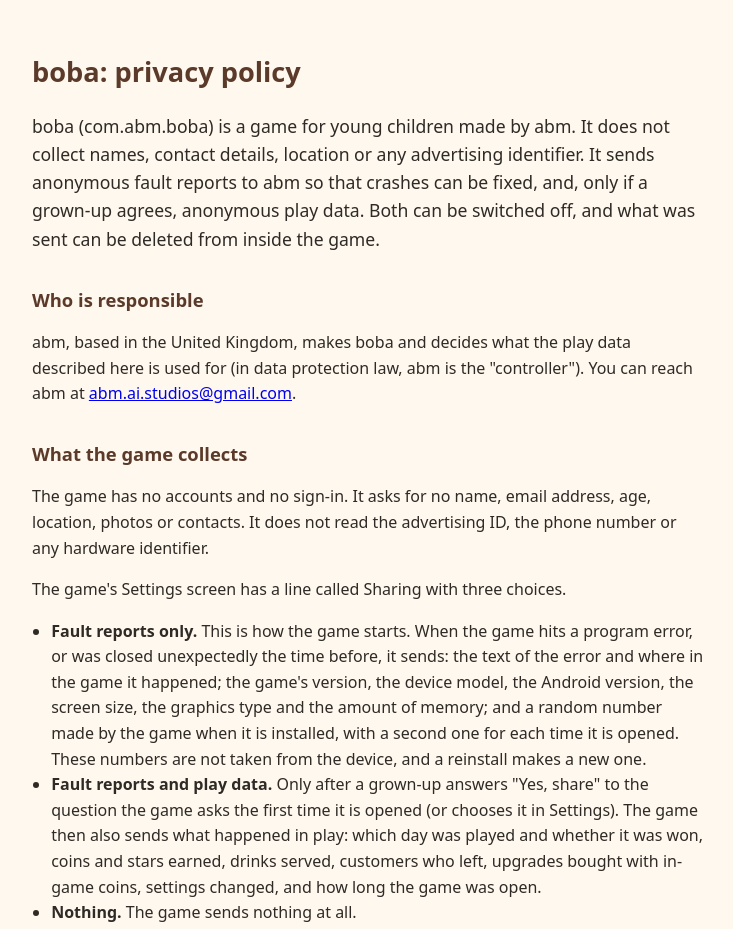
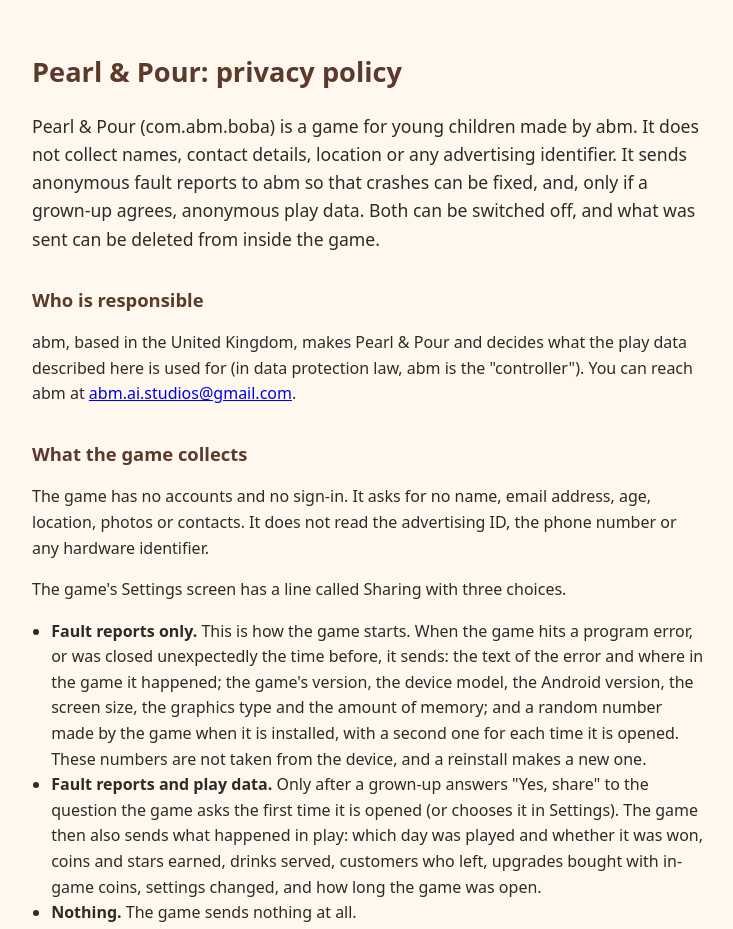
Before and after one commit to haikai-ai/privacy, a plain HTML site: page boba.html in a window 1280 px wide. Shown: the top 929 px of the page, without its empty margins (272-1005 px from the left). Drawn offline with Linux system fonts and the light colour scheme.

Commit message:
The tea game is called Pearl & Pour

```diff
--- a/boba.html
+++ b/boba.html
@@ -3,7 +3,7 @@
 <head>
 <meta charset="utf-8">
 <meta name="viewport" content="width=device-width, initial-scale=1">
-<title>boba: privacy policy</title>
+<title>Pearl &amp; Pour: privacy policy</title>
 <style>
   body { font-family: system-ui, -apple-system, "Segoe UI", Roboto, sans-serif; line-height: 1.6; color: #2f2a26; background: #fff8ef; margin: 0; }
   main { max-width: 42rem; margin: 0 auto; padding: 2rem 1rem 4rem; }
@@ -16,11 +16,11 @@
 </head>
 <body>
 <main>
-<h1>boba: privacy policy</h1>
-<p class="lead">boba (com.abm.boba) is a game for young children made by abm. It does not collect names, contact details, location or any advertising identifier. It sends anonymous fault reports to abm so that crashes can be fixed, and, only if a grown-up agrees, anonymous play data. Both can be switched off, and what was sent can be deleted from inside the game.</p>
+<h1>Pearl &amp; Pour: privacy policy</h1>
+<p class="lead">Pearl &amp; Pour (com.abm.boba) is a game for young children made by abm. It does not collect names, contact details, location or any advertising identifier. It sends anonymous fault reports to abm so that crashes can be fixed, and, only if a grown-up agrees, anonymous play data. Both can be switched off, and what was sent can be deleted from inside the game.</p>
 
 <h2>Who is responsible</h2>
-<p>abm, based in the United Kingdom, makes boba and decides what the play data described here is used for (in data protection law, abm is the "controller"). You can reach abm at <a href="mailto:abm.ai.studios@gmail.com">abm.ai.studios@gmail.com</a>.</p>
+<p>abm, based in the United Kingdom, makes Pearl &amp; Pour and decides what the play data described here is used for (in data protection law, abm is the "controller"). You can reach abm at <a href="mailto:abm.ai.studios@gmail.com">abm.ai.studios@gmail.com</a>.</p>
 
 <h2>What the game collects</h2>
 <p>The game has no accounts and no sign-in. It asks for no name, email address, age, location, photos or contacts. It does not read the advertising ID, the phone number or any hardware identifier.</p>
@@ -69,7 +69,7 @@
 <h2>Contact</h2>
 <p>Questions about this policy: <a href="mailto:abm.ai.studios@gmail.com">abm.ai.studios@gmail.com</a>.</p>
 
-<footer>Effective 18 November 2026, with the sharing choice and the in-game delete button (version 0.29.5 and later). This policy covers boba for Android, package com.abm.boba.</footer>
+<footer>Effective 18 November 2026, with the sharing choice and the in-game delete button (version 0.29.5 and later; the game was called boba before version 0.29.7). This policy covers Pearl &amp; Pour for Android, package com.abm.boba.</footer>
 </main>
 </body>
 </html>
```
Also changed, not shown: index.html (+2 -2 lines).
